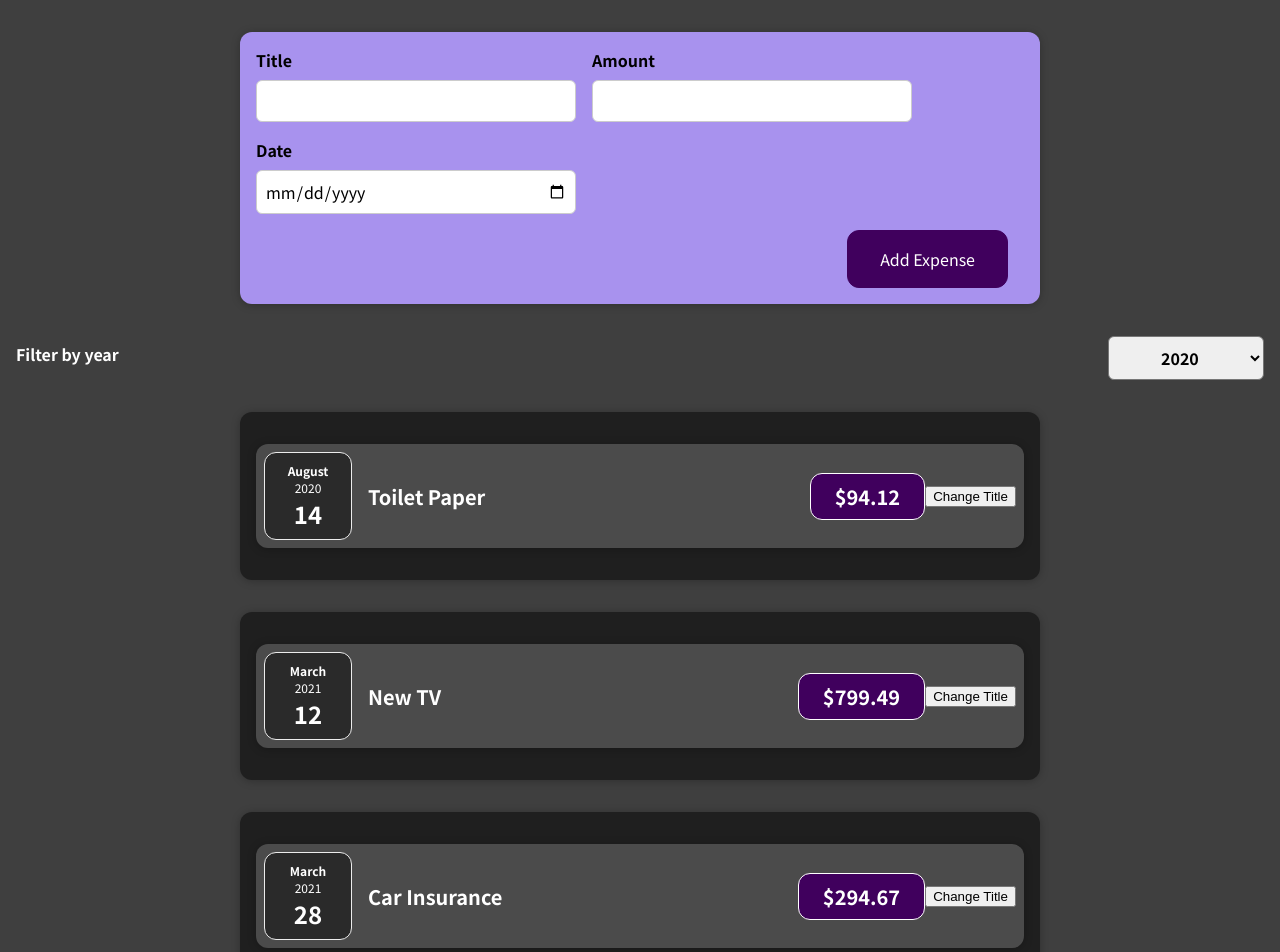
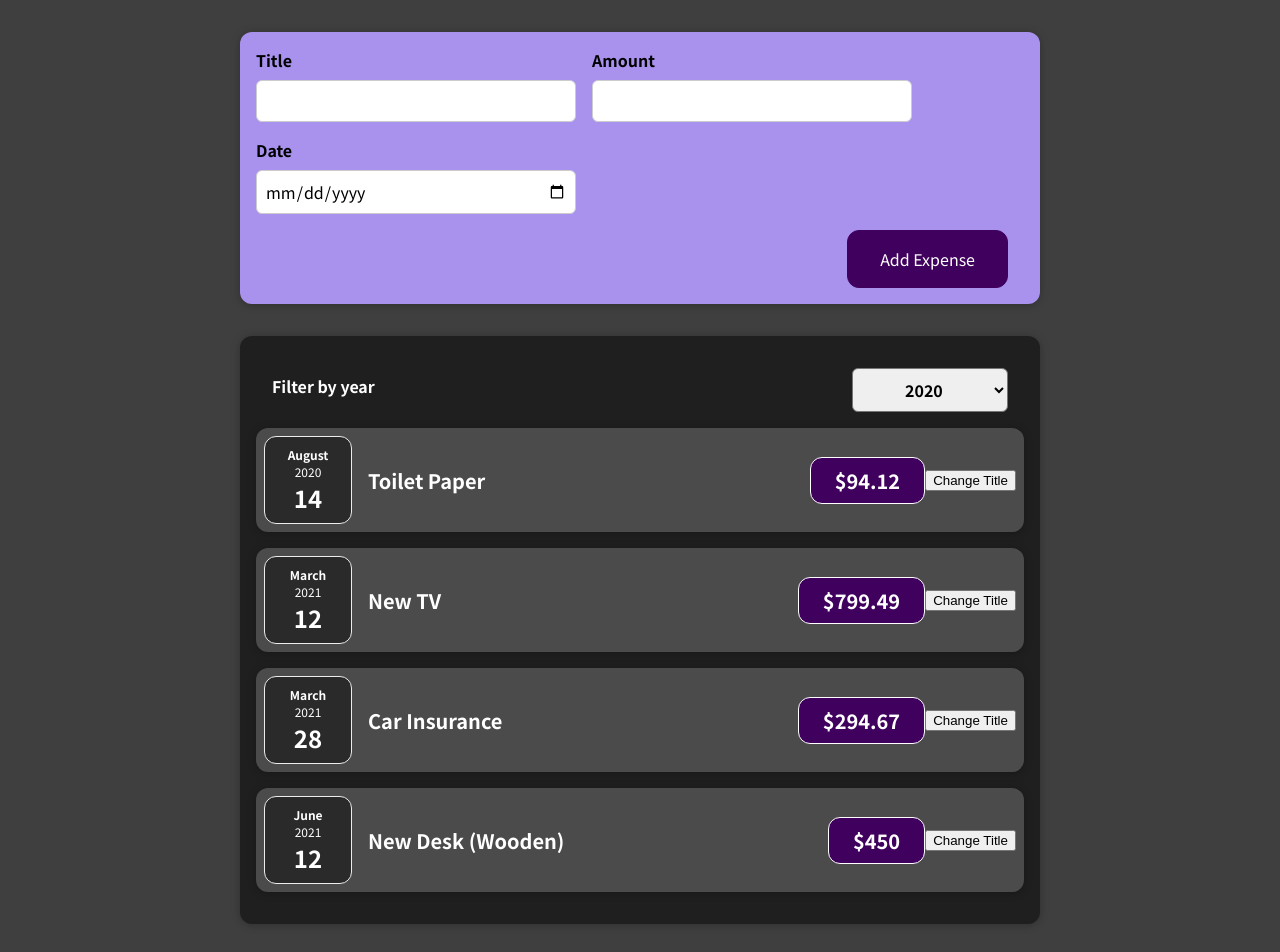
Before and after one commit to sarthak13gupta/expense_app_react, a React (Create React App) app: page / in a window 1280 px wide. Shown: the top 952 px of the page. Built offline with nearby package versions, Linux system fonts and the light colour scheme.

Commit message:
Stateful lists and changing layout

```diff
--- a/src/App.jsx
+++ b/src/App.jsx
@@ -4,8 +4,7 @@ import ExpenseItem from "./components/Expenses/ExpenseItem";
 import Expenses from "./components/Expenses/Expenses"
 import NewExpense from "./components/NewExpense/NewExpense";
 import ExpensesFilter from "./components/ExpensesFilter/ExpensesFilter";
-function App() {
-    const expenses = [
+const DUMMY_EXPENSES = [
   {
     id: 'e1',
     title: 'Toilet Paper',
@@ -35,33 +34,18 @@ function App() {
   },
 ];
 
+function App() {
+
+  const [expenses , setExpenses] = useState(DUMMY_EXPENSES)
     const addExpenseHandler = (expense) => {
-        console.log(expense)
+        setExpenses((prevExpenses) => {
+          return [expense , ...prevExpenses]})
     }
-
-    const [saveYear , setSaveYear] = useState('2020')
-
-    const saveYearChangeHandler = (year) => {
-        console.log(year)
-        setSaveYear(year)
-    }
-
     return(
         <div>
             <div>
             <NewExpense onAddExpense = {addExpenseHandler}/>
-            <div>
-                <ExpensesFilter  defaultYear = {saveYear} onSaveYearChange = {saveYearChangeHandler}/>
-            </div>
-            </div>
-            <div>
-            {expenses.map(expense =>(
-                <Expenses
-                title = {expense.title}
-                amount = {expense.amount}
-                date = {expense.date}
-                />
-            ))}
+            <Expenses items = {expenses}/>
             </div>
         </div>
     )
--- a/src/components/Expenses/Expenses.jsx
+++ b/src/components/Expenses/Expenses.jsx
@@ -1,19 +1,29 @@
+import { useState } from "react"
 import "./Expenses.css"
 import ExpensesFilter from "../ExpensesFilter/ExpensesFilter"
 import Card from "../UI/Card"
 import ExpenseItem from "./ExpenseItem"
+
 const Expenses = (props) => {
+
+    const [saveYear , setSaveYear] = useState('2020')
+
+    const saveYearChangeHandler = (year) => {
+        console.log(year)
+        setSaveYear(year)
+    }
     return (
         <div>
-            {/* <ExpensesFilter/> */}
             <Card className="expenses">
-            {
-                <ExpenseItem
-                date =  {props.date}
-                title = {props.title}
-                amount = {props.amount}
+                <ExpensesFilter  defaultYear = {saveYear} onSaveYearChange = {saveYearChangeHandler}/>
+
+                {props.items.map((expense) => (
+                    <ExpenseItem
+                    date =  {expense.date}
+                    title = {expense.title}
+                    amount = {expense.amount}
                 />
-            }
+                ))}
         </Card>
         </div>
 
```
Also changed, not shown: 2 other files (tests, documents, lock files or other folders). Lines whose indentation alone changed are shown as unchanged.
